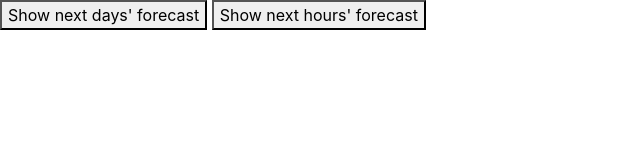
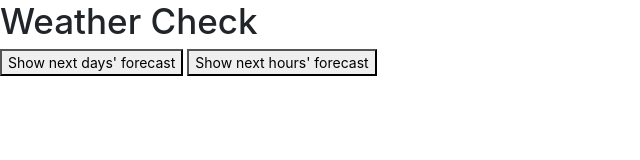
Before and after one commit to FeliOdras/Waether-App-with-darksky-API, a website: page index.html in a window 1280 px wide. Shown: the whole page, without its empty margins (0-640 px from the left). Drawn offline with nearby package versions, Linux system fonts and the light colour scheme; no server answers.

Commit message:
Created typography partal and imported fonts

```diff
--- /dev/null
+++ b/assets/scss/partials/_typography.scss
@@ -0,0 +1,3 @@
+:root {
+    font-size: 14px;
+}
--- a/assets/scss/style.scss
+++ b/assets/scss/style.scss
@@ -1,3 +1,4 @@
 @import '../../node_modules/weather-icons/css/weather-icons.css';
 @import '../../node_modules/bootstrap/dist/css/bootstrap.min.css';
-@import 'partials/icons';
+@import url('https://fonts.googleapis.com/css?family=Patrick+Hand|Raleway');
+@import 'partials/typography';
--- a/index.html
+++ b/index.html
@@ -10,6 +10,9 @@
 </head>
 
 <body>
+    <header>
+        <h1>Weather Check</h1>
+    </header>
     <div id="currentWeather">
 
     </div>
```
Also changed, not shown: assets/css/style.css.
